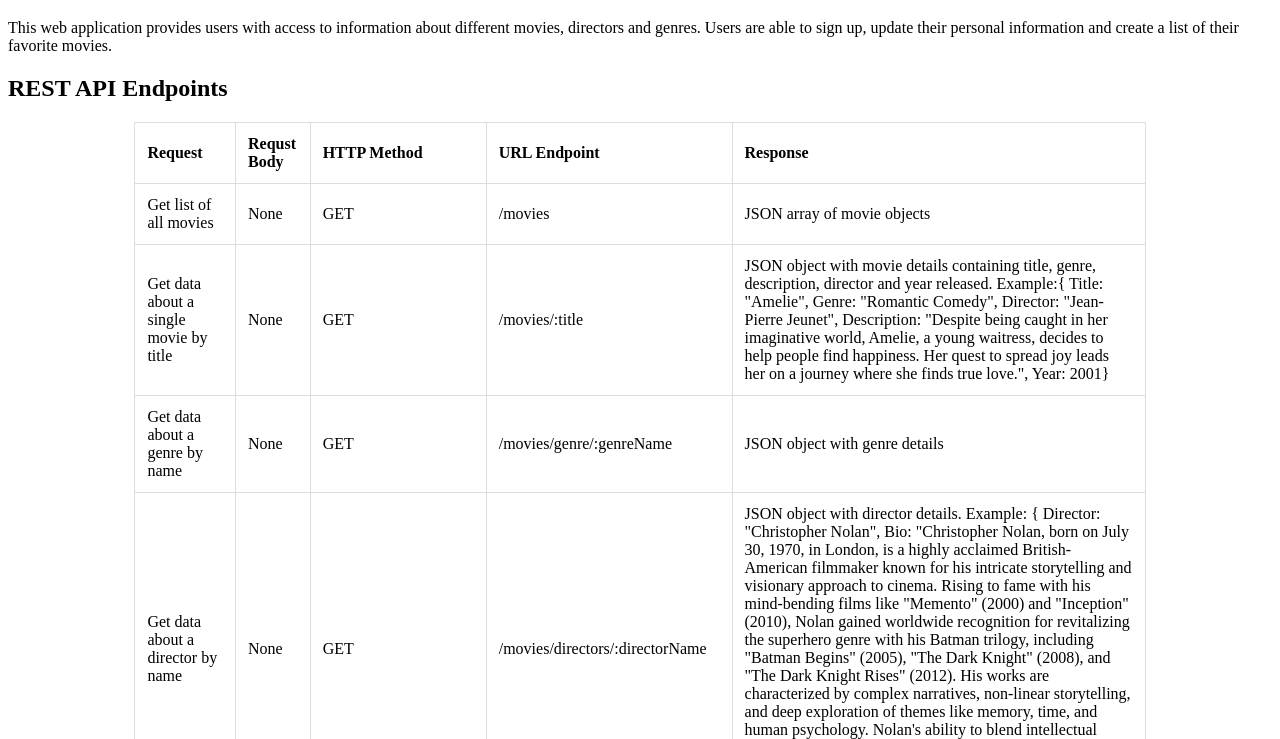
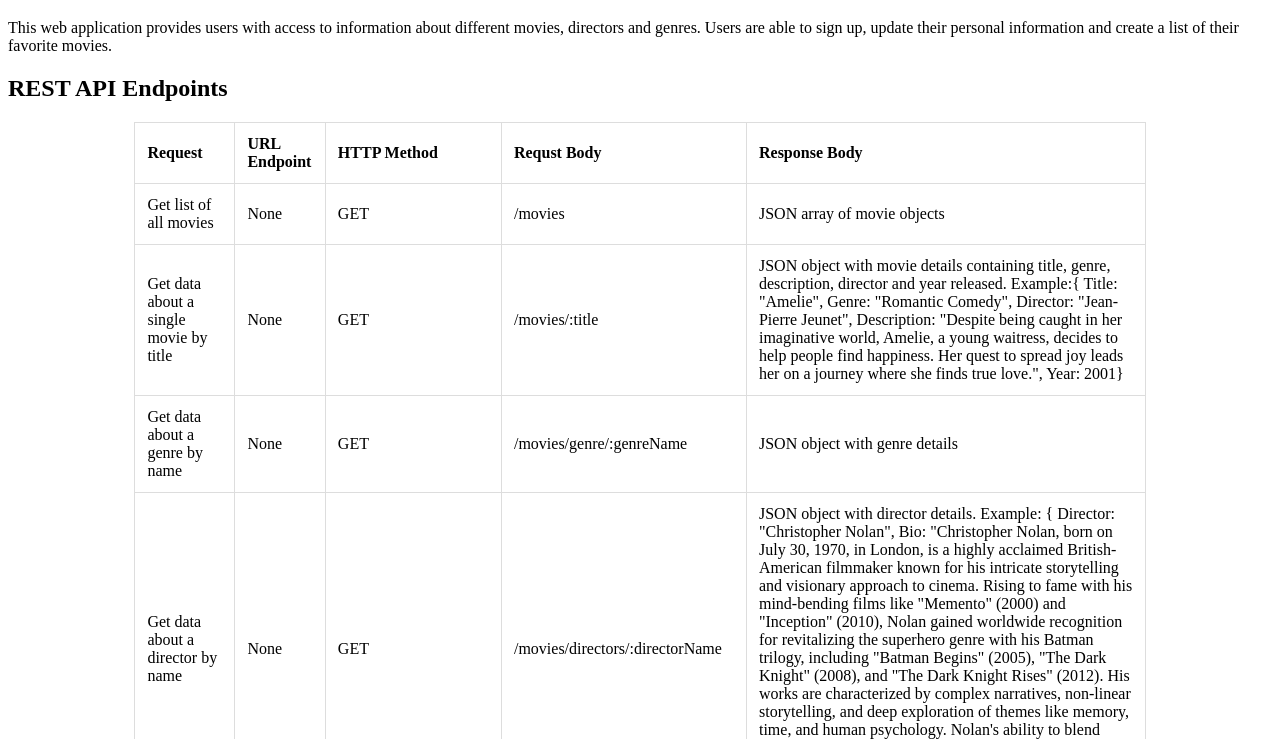
Before and after one commit to afhallahan/movie_api, a website: page public/documentation.html in a window 1280 px wide. Shown: the part 61-800 px from the top of the page. Drawn offline with Linux system fonts and the light colour scheme.

Commit message:
Format table

```diff
--- a/public/documentation.html
+++ b/public/documentation.html
@@ -34,10 +34,10 @@
 
       <tr>
         <th>Request</th>
+        <th>URL Endpoint</th>
+        <th>HTTP Method</th>
         <th>Requst Body</th>
-        <th>HTTP Method</th>
-        <th>URL Endpoint</th>
-        <th>Response</th>
+        <th>Response Body</th>
       </tr>
 
       <tr>
```
